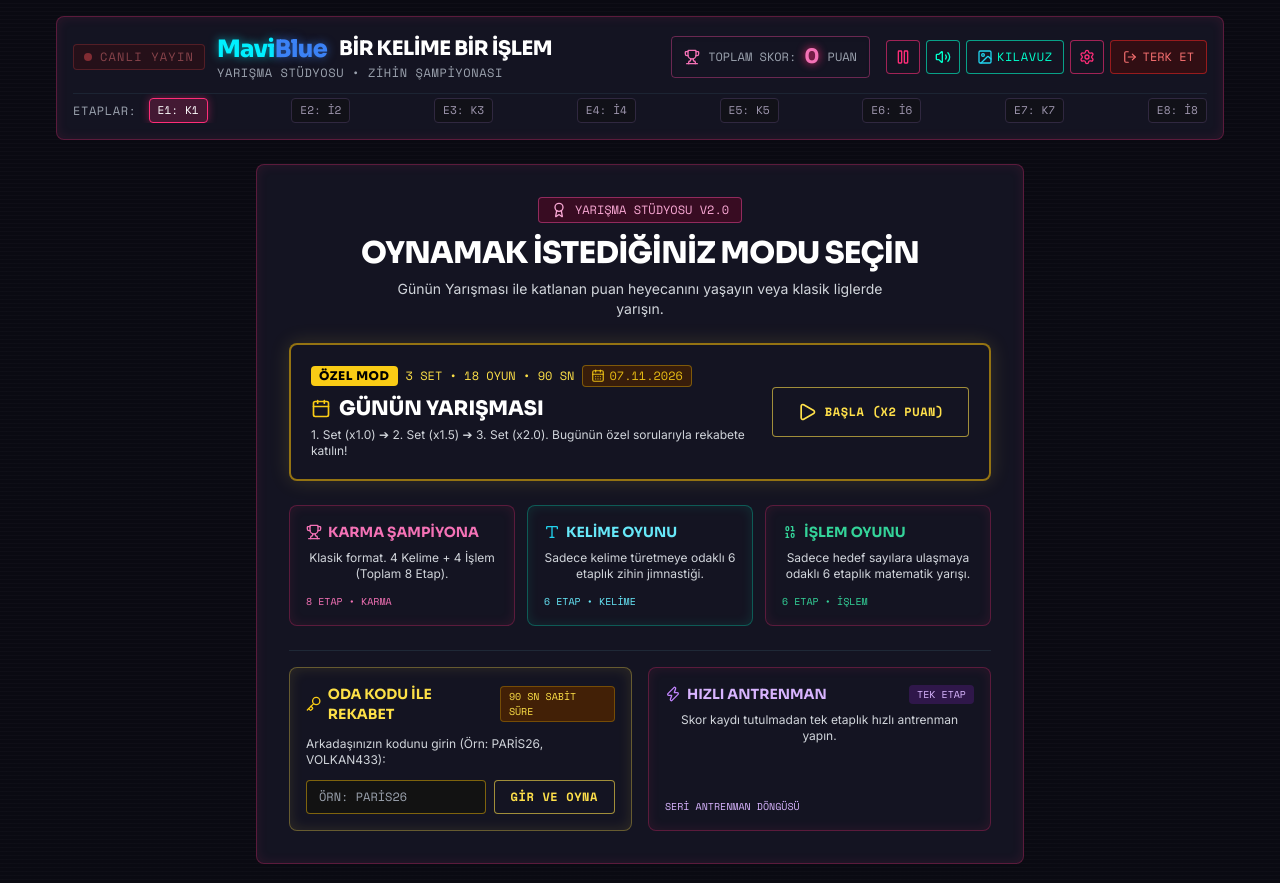
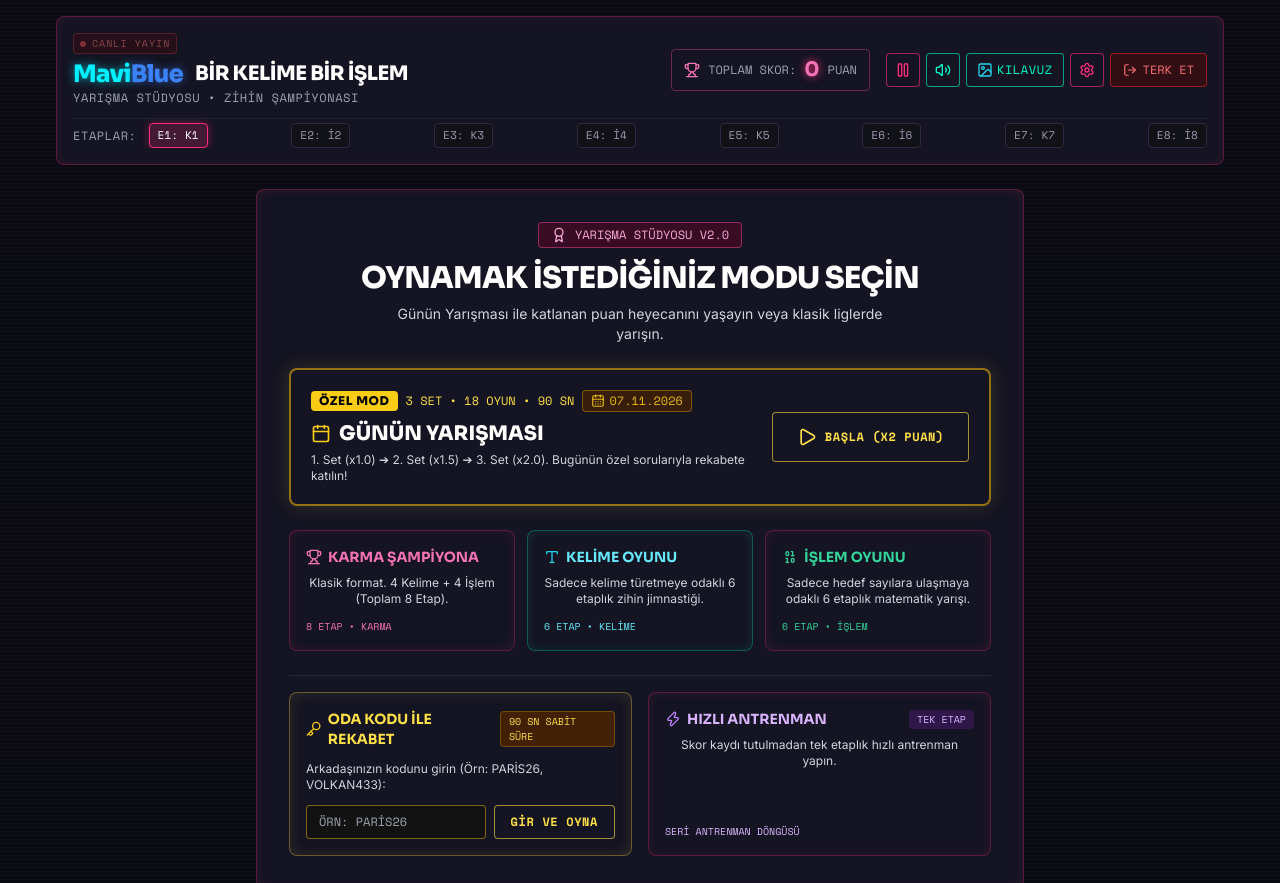
Before and after one commit to bilgenotlar/1kelime1islem, a plain HTML site: page index.html in a window 1280 px wide. Shown: the top 883 px of the page. Drawn offline with nearby package versions, Linux system fonts and the light colour scheme.

Commit message:
Add files via upload

```diff
--- a/index.html
+++ b/index.html
@@ -326,11 +326,14 @@
     <!-- Header -->
     <header class="neon-panel p-3 sm:p-4 flex flex-col gap-3">
       <div class="flex items-center justify-between gap-2 flex-wrap">
-        <div class="flex items-center gap-3">
-          <div class="flex items-center gap-2 px-2.5 py-1 rounded bg-red-950/70 border border-red-500/50 text-red-400 font-mono-label text-xs uppercase tracking-widest animate-pulse">
-            <span class="w-2 h-2 rounded-full bg-red-500"></span>
+
+        <!-- Sol Taraf: Logo ve Üstünde Yarı Yarıya Küçük Canlı Yayın Rozeti -->
+        <div class="flex flex-col gap-1">
+          <div class="flex items-center gap-1.5 px-1.5 py-0.5 rounded bg-red-950/70 border border-red-500/50 text-red-400 font-mono-label text-[10px] uppercase tracking-widest animate-pulse w-max">
+            <span class="w-1.5 h-1.5 rounded-full bg-red-500"></span>
             CANLI YAYIN
           </div>
+
           <div>
             <h1 class="font-headline font-extrabold text-lg sm:text-xl text-white tracking-tight flex items-center gap-2">
               <span class="maviblue-logo text-xl sm:text-2xl mr-1">
```
